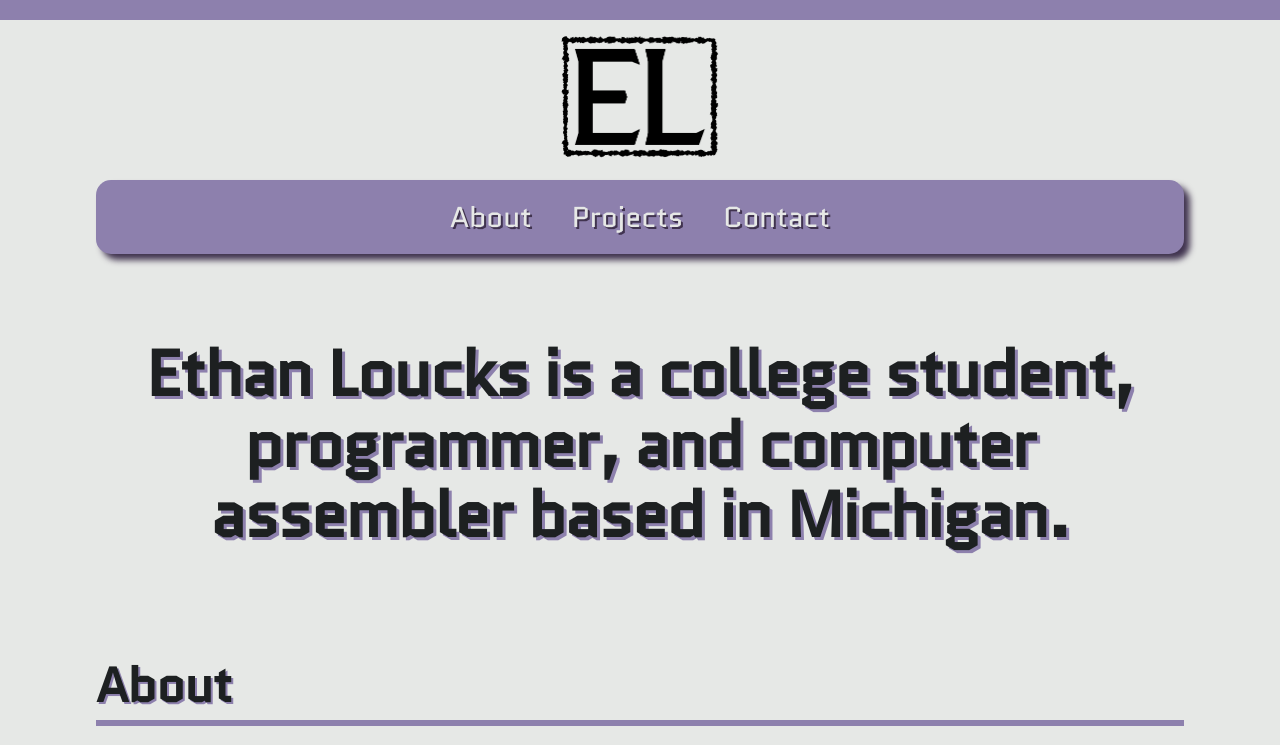
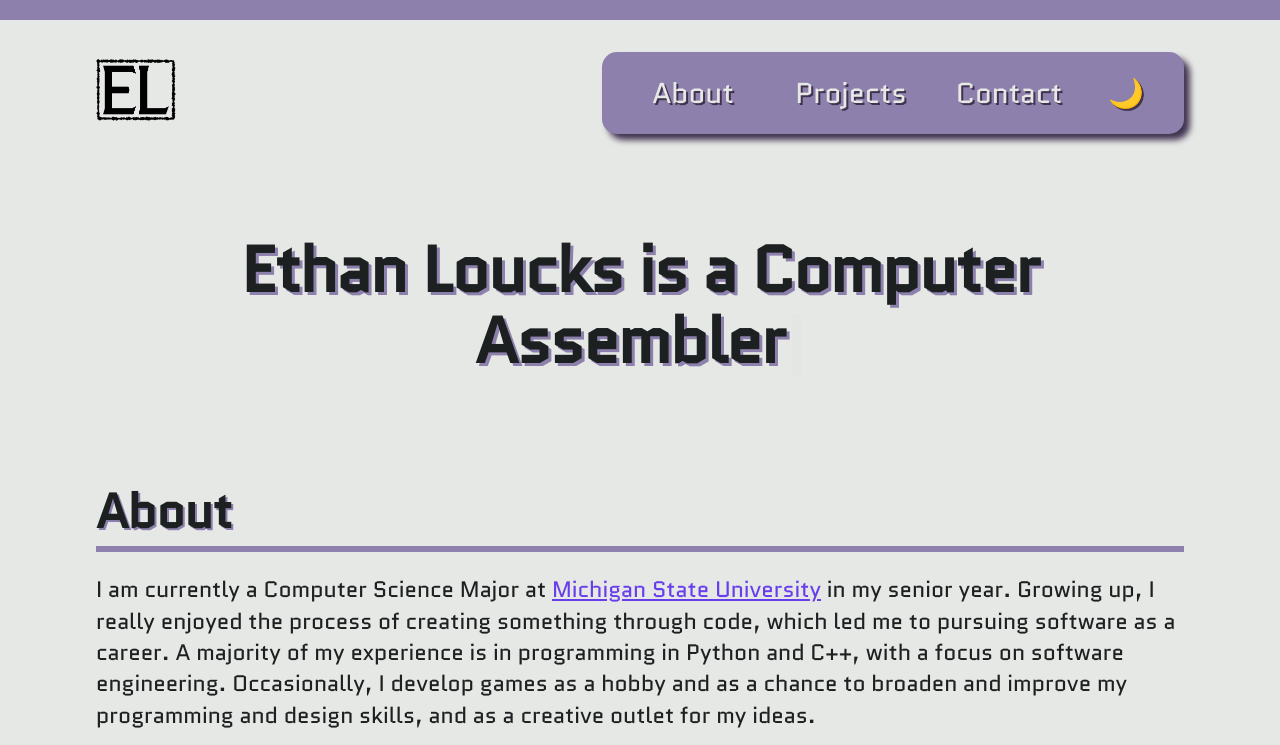
Before and after one commit to feather204/portfolio, a plain HTML site: page index.html in a window 1280 px wide. Shown: the top 745 px of the page. Drawn offline with nearby package versions, Linux system fonts and the light colour scheme.

Commit message:
Added javascript, Typed.js, ScrollReveal, Hotkeys.js. Dark mode and other style changes included.

```diff
--- a/index.html
+++ b/index.html
@@ -6,6 +6,16 @@
     <meta name="author" content="Ethan Loucks">
     <meta name="description" content="Portfolio Website">
     <link rel="stylesheet" href="style.css">
+
+    <!-- Typed.js library -->
+    <script src="https://unpkg.com/typed.js@2.1.0/dist/typed.umd.js"></script>
+
+    <!-- ScrollReveal library -->
+    <script src="https://unpkg.com/scrollreveal"></script>
+
+    <!-- Hotkeys library -->
+    <script src="https://unpkg.com/hotkeys-js/dist/hotkeys-js.min.js"></script>
+
     <title>Ethan Loucks</title>
 </head>
 <body>
@@ -17,11 +27,12 @@
                 <li><a href="#projects">Projects</a></li>
                 <li><a href="#contact">Contact</a></li>
             </ul>
+            <button id="dark-mode-toggle" aria-label="Toggle dark mode">🌙</button>
         </nav>
     </header>
     <main>
         <section id="hero">
-            <h1>Ethan Loucks is a college student, programmer, and computer assembler based in Michigan.</h1>
+            <h1>Ethan Loucks is a <span id="typed-text"></span></h1>
         </section>
         <section id="about">
             <h2 class="section-title">About</h2>
@@ -66,5 +77,7 @@
     <footer>
         <p><small>Copyright &copy; 2026 Ethan Loucks</small></p>
     </footer>
+
+    <script src="script.js"></script>
 </body>
 </html>
--- /dev/null
+++ b/script.js
@@ -0,0 +1,69 @@
+/* Prompt: Assist me in the creation of a dark/light mode toggle for my website. Use the button with id #dark-mode-toggle and the set of colors from body.dark-mode in the css for the implementation. */
+const darkModeToggle = document.querySelector('#dark-mode-toggle');
+const savedTheme = localStorage.getItem('theme');
+
+function updateTheme(isDarkMode) {
+    document.body.classList.toggle('dark-mode', isDarkMode);
+    darkModeToggle.textContent = isDarkMode ? '☀️' : '🌙';
+    darkModeToggle.setAttribute('aria-label', isDarkMode ? 'Switch to light mode' : 'Switch to dark mode');
+    darkModeToggle.setAttribute('aria-pressed', String(isDarkMode));
+}
+
+if (darkModeToggle) {
+    const isDarkMode = savedTheme === 'dark';
+
+    updateTheme(isDarkMode);
+
+    darkModeToggle.addEventListener('click', () => {
+        const nextIsDarkMode = !document.body.classList.contains('dark-mode');
+
+        updateTheme(nextIsDarkMode);
+        localStorage.setItem('theme', nextIsDarkMode ? 'dark' : 'light');
+    });
+}
+
+// Typed.js implementation
+if (document.querySelector('#typed-text')) {
+    new Typed('#typed-text', {
+        strings: ['CS Senior at MSU', 'Computer Assembler', 'C++ and Python Programmer', 'Game Developer'],
+        typeSpeed: 35,
+        backSpeed: 25,
+        backDelay: 2000,
+        loop: true,
+    });
+}
+
+// ScrollReveal implementation
+ScrollReveal().reveal('.section-title, .project, #about p', {
+    delay: 200,
+    distance: '20px',
+    origin: 'bottom',
+    interval: 100
+});
+
+// Hotkeys implementation
+if (typeof hotkeys !== 'undefined') {
+    hotkeys.filter = function(event) {
+        return true;
+    };
+
+    hotkeys('d', () => {
+        document.querySelector('#dark-mode-toggle')?.click();
+    });
+
+    hotkeys('1', () => {
+        document.querySelector('a[href="#"]')?.click();
+    });
+
+    hotkeys('2', () => {
+        document.querySelector('a[href="#about"]')?.click();
+    });
+
+    hotkeys('3', () => {
+        document.querySelector('a[href="#projects"]')?.click();
+    });
+
+    hotkeys('4', () => {
+        document.querySelector('a[href="#contact"]')?.click();
+    });
+};
--- a/style.css
+++ b/style.css
@@ -5,6 +5,20 @@
     --primary-text: #1d2021;
     --highlight: #683dec;
     --page-margin: 1rem;
+    --light-text: #E6E8E6;
+}
+
+body.dark-mode {
+    --primary-bg: #1d2021;
+    --secondary-bg: #40334f;
+    --tertiary-bg: #191420;
+    --primary-text: #e6e8e6;
+    --highlight: #a88beb;
+    --light-text: #E6E8E6;
+}
+
+body.dark-mode #logo img {
+    filter: invert(1);
 }
 
 @font-face {
@@ -13,6 +27,10 @@
   font-weight: 400;
   font-display: swap;
   src: url(fonts/Quantico-Regular.ttf) format('truetype');
+}
+
+html {
+    scroll-behavior: smooth;
 }
 
 body {
@@ -27,6 +45,7 @@ body {
     border-top: 20px solid var(--secondary-bg);
     border-bottom: 20px solid var(--secondary-bg);
     margin: 0;
+    transition: background-color 0.3s ease, color 0.3s ease, border-color 0.3s ease;
 }
 
 p {
@@ -36,6 +55,7 @@ p {
 
 a {
     color: var(--highlight);
+    transition: color 0.3s ease;
 }
 
 a:hover {
@@ -43,14 +63,16 @@ a:hover {
 }
 
 header {
-    text-align: center;
-    padding: 1rem 0;
+    display: flex;
+    justify-content: space-between;
+    align-items: center;
+    padding: 2rem 0;
     margin: 0 var(--page-margin);
 }
 
 #logo img {
-    width: 158.5px;
-    height: 122px;
+    width: 80px;
+    height: auto;
     transition: transform 0.2s;
 }
 
@@ -59,14 +81,17 @@ header {
 }
 
 nav {
+    display: flex;
+    align-items: center;
     background: var(--secondary-bg);
     border-radius: 15px;
-    margin-top: 1rem;
-    text-align: center;
     box-shadow: 6px 6px 6px var(--tertiary-bg);
+    padding: 0.25rem 1rem;
+    transition: background-color 0.3s ease, box-shadow 0.3s ease;
 }
 
 nav ul {
+    flex: 1;
     display: flex;
     flex-direction: column;
     justify-content: center;
@@ -77,23 +102,45 @@ nav ul {
 }
 
 nav ul li {
-    width: auto;
+    width: 150px;
+    flex: 1;
 }
 
 nav ul li a {
-    color: var(--primary-bg);
+    color: var(--light-text);
     text-shadow: 2px 2px 0 var(--tertiary-bg);
+    text-align: center;
     text-decoration: none;
     font-size: 1.6em;
     padding: 0.5rem;
-    border-radius: 5px;
+    border-radius: 10px;
     display: block;
-    transition: transform 0.2s;
+    transition: color 0.3s ease, text-shadow 0.3s ease, transform 0.2s, background-color 0.3s ease;
 }
 
 nav ul li a:hover {
-    background: color-mix(in oklab, var(--secondary-bg), white 20%);
-    transform: scale(1.05);
+    background: color-mix(in oklab, var(--secondary-bg), white 10%);
+    transform: scale(1.025);
+}
+
+/* Prompt: Use the button with id="dark-mode-toggle" as a base. Adjust the button location to the far right of the nav bar, matching the style of other buttons on the page. */
+#dark-mode-toggle {
+    color: var(--primary-bg);
+    background: transparent;
+    border: 0;
+    font: inherit;
+    font-size: 1.6em;
+    padding: 0.5rem 1rem;
+    margin: 0 0.5rem;
+    border-radius: 5px;
+    cursor: pointer;
+    text-shadow: 2px 2px 0 var(--tertiary-bg);
+    transition: color 0.3s ease, text-shadow 0.3s ease, transform 0.2s, background-color 0.2s;
+}
+
+#dark-mode-toggle:hover {
+    background: color-mix(in oklab, var(--secondary-bg), white 10%);
+    transform: scale(1.025);
 }
 
 main {
@@ -111,6 +158,7 @@ main {
     line-height: 1.1;
     letter-spacing: -1px;
     text-shadow: 3px 3px 0 var(--secondary-bg);
+    transition: text-shadow 0.3s ease;
 }
 
 .section-title {
@@ -119,6 +167,7 @@ main {
     margin-top: 2rem;
     margin-bottom: 1rem;
     text-shadow: 2px 2px 0 var(--secondary-bg);
+    transition: border-color 0.3s ease, text-shadow 0.3s ease;
 }
 
 /* Prompt: Create a CSS grid in the #projects section where the heading has it's own row, the articles are in a 3 column layout above 1000px and in a 2 column layout above 600px. Use @media queries to handle the grid changes. */
@@ -137,22 +186,26 @@ main {
     padding: 1.5rem;
     border-radius: 5px;
     box-shadow: 6px 6px 6px var(--tertiary-bg);
-    transition: transform 0.2s;
+    transition: background-color 0.3s ease, box-shadow 0.3s ease, translate 0.2s;
 }
 
 .project:hover {
-    transform: translateY(-5px);
+    translate: 0 -5px;
+    border-color: var(--highlight);
+
 }
 
 .project h3 {
     font-size: 2em;
     margin: 0 0 1rem;
     text-shadow: 2px 2px 0 var(--tertiary-bg);
+    transition: text-shadow 0.3s ease;
 }
 
 .project h3 a {
-    color: var(--primary-bg);
+    color: var(--light-text);
     text-decoration: none;
+    transition: color 0.3s ease;
 }
 
 .project h3 a:hover {
@@ -172,10 +225,15 @@ main {
 @media (min-width: 600px) {
     nav ul {
         flex-direction: row;
-        justify-content: center;
+        justify-content: flex-start;
     }
 
     nav ul li a {
+        font-size: 1.8em;
+        padding: 1rem;
+    }
+
+    #dark-mode-toggle {
         font-size: 1.8em;
         padding: 1rem;
     }
@@ -230,12 +288,14 @@ main {
     border-radius: 10px;
     text-align: center;
     box-shadow: 6px 6px 6px var(--tertiary-bg);
+    transition: background-color 0.3s ease, box-shadow 0.3s ease;
 }
 
 #contact p {
     color: var(--primary-text);
     font-size: 1.2em;
     margin: 0;
+    transition: color 0.3s ease;
 }
 
 footer {
```
